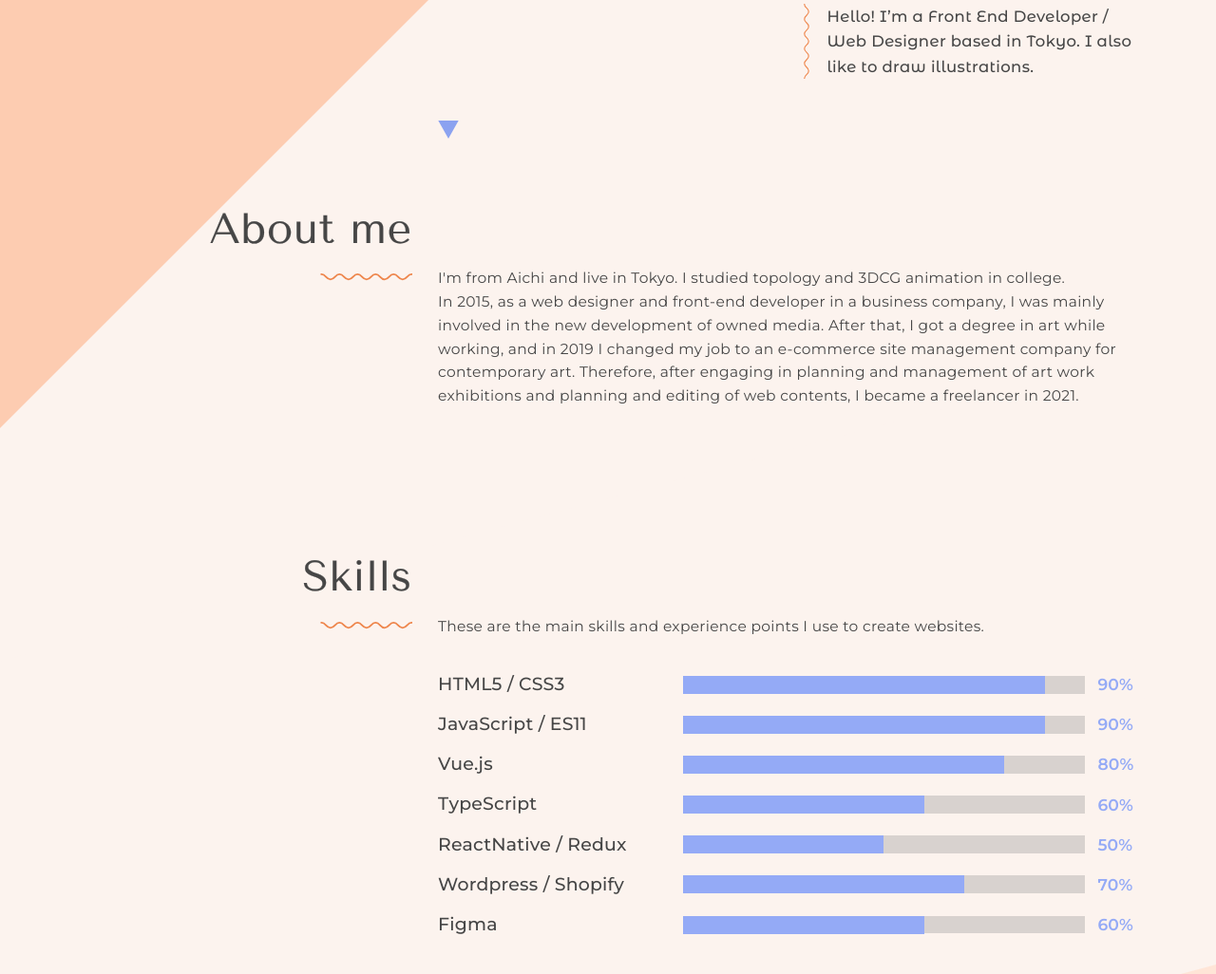
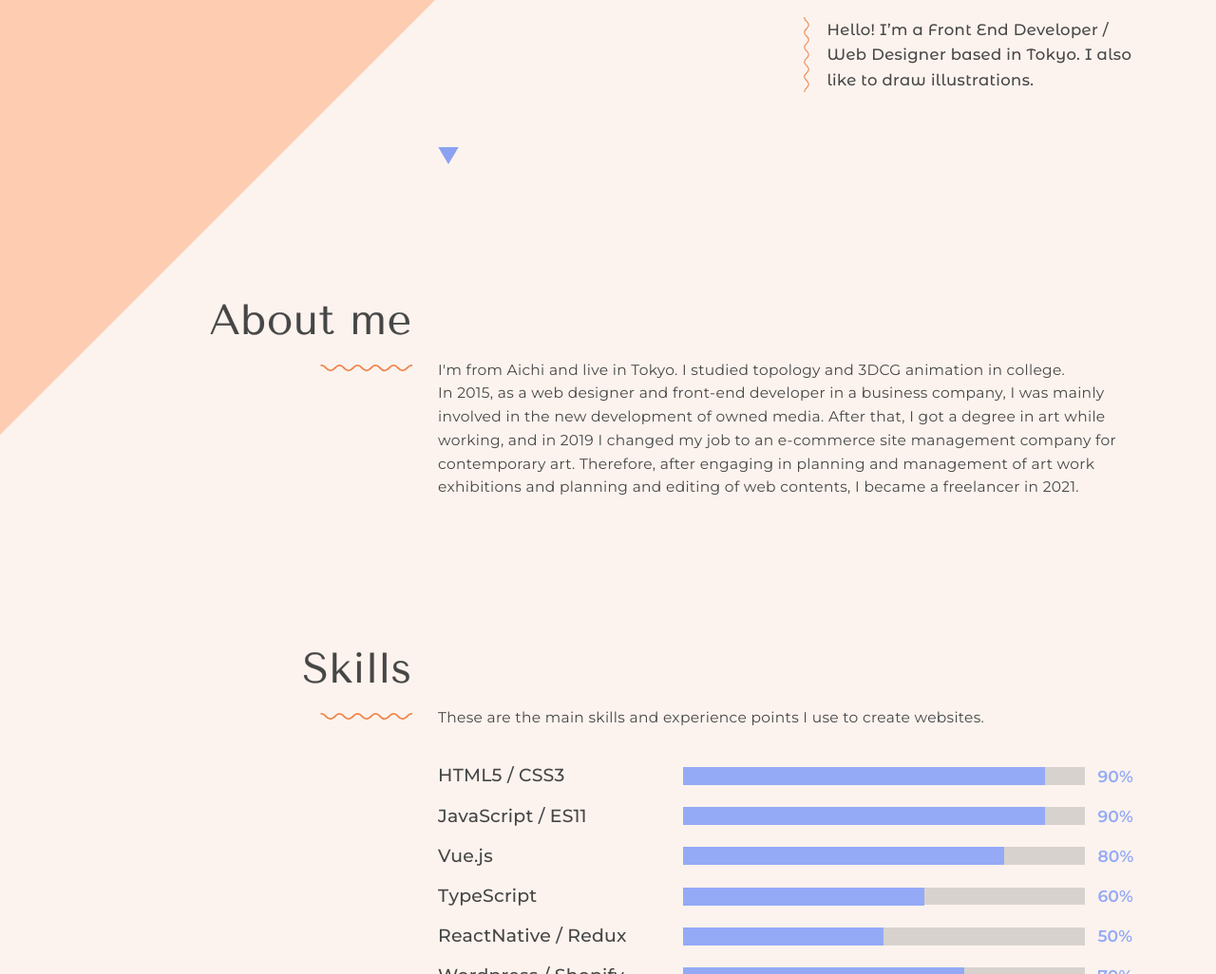
Before and after one commit to aykhsn/portfolio, a website: page src/ejs/index.ejs in a window 1280 px wide. Shown: the part 613-1639 px from the top of the page at 95% size. Drawn offline with nearby package versions, Linux system fonts and the light colour scheme; files that its build step writes are made by us from their sources; files whose address does not match are found by name.

Commit message:
update about section layout

```diff
--- a/src/ejs/components/_about.ejs
+++ b/src/ejs/components/_about.ejs
@@ -1,4 +1,4 @@
-<section class="ah_block ah_about">
+<section id="About" class="ah_block ah_about">
 	<div class="ah_block-inner">
 		<div class="ah_block-header">
 			<h2>About me</h2>
--- a/src/ejs/components/_mv.ejs
+++ b/src/ejs/components/_mv.ejs
@@ -29,7 +29,7 @@
 				<p v-else>東京を拠点にフロントエンドエンジニア・WEBデザイナーとして活動しています。イラストを描くことも好きです。</p>
 			</div>
 		</div>
-		<div id="About" class="ah_mv-footer">
+		<div class="ah_mv-footer">
 			<div class="ah_mv-triangle_wrapper">
 				<img class="ah_mv-triangle" src="dist/assets/triangle.svg">
 			</div>
--- a/src/sass/common/_block.scss
+++ b/src/sass/common/_block.scss
@@ -7,6 +7,10 @@
   &_block {
     width: 100%;
     padding-bottom: 2rem;
+
+    @include mediaQuery(m) {
+      padding-bottom: 4rem;
+    }
 
     &-inner {
       max-width: var(--#{$siteName}_full-width);
--- a/src/sass/contents/_mv.scss
+++ b/src/sass/contents/_mv.scss
@@ -7,6 +7,7 @@
   &_mv {
   	height: 100vh;
     width: 100vw;
+    padding-bottom: 0;
 
   	@include mediaQuery(m) {
   		height: auto;
--- a/src/sass/contents/_skills.scss
+++ b/src/sass/contents/_skills.scss
@@ -4,12 +4,6 @@
  skills
 ***********************/
 .#{$siteName} {
-  &_about {
-    .#{$siteName}_block-header {
-      padding: 1rem 0 0 0;
-    }
-  }
-
   &_skills {
     position: relative;
 
--- a/src/sass/contents/_works.scss
+++ b/src/sass/contents/_works.scss
@@ -191,7 +191,7 @@
         margin-top: 1.5rem;
 
         @include mediaQuery(m) {
-          margin-top: 1rem;
+          margin-top: 1.75rem;
         }
 
         &-icon {
```
Also changed, not shown: dist/css/style.css, index.html.
